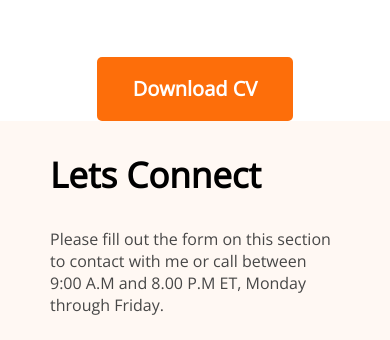
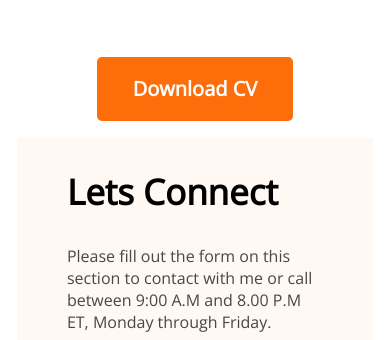
Before and after one commit to kazimahin68/developer-portfolio, a plain HTML site: page index.html in a window 390 px wide. Shown: the part 6410-6750 px from the top of the page. Drawn offline with nearby package versions, Linux system fonts and the light colour scheme.

Commit message:
responsive-styles

```diff
--- a/styles/responsive.css
+++ b/styles/responsive.css
@@ -62,7 +62,7 @@
     }
 
     .contact {
-        margin: 0;
+        margin: 2vh;
     }
 
     .contact input,
```
